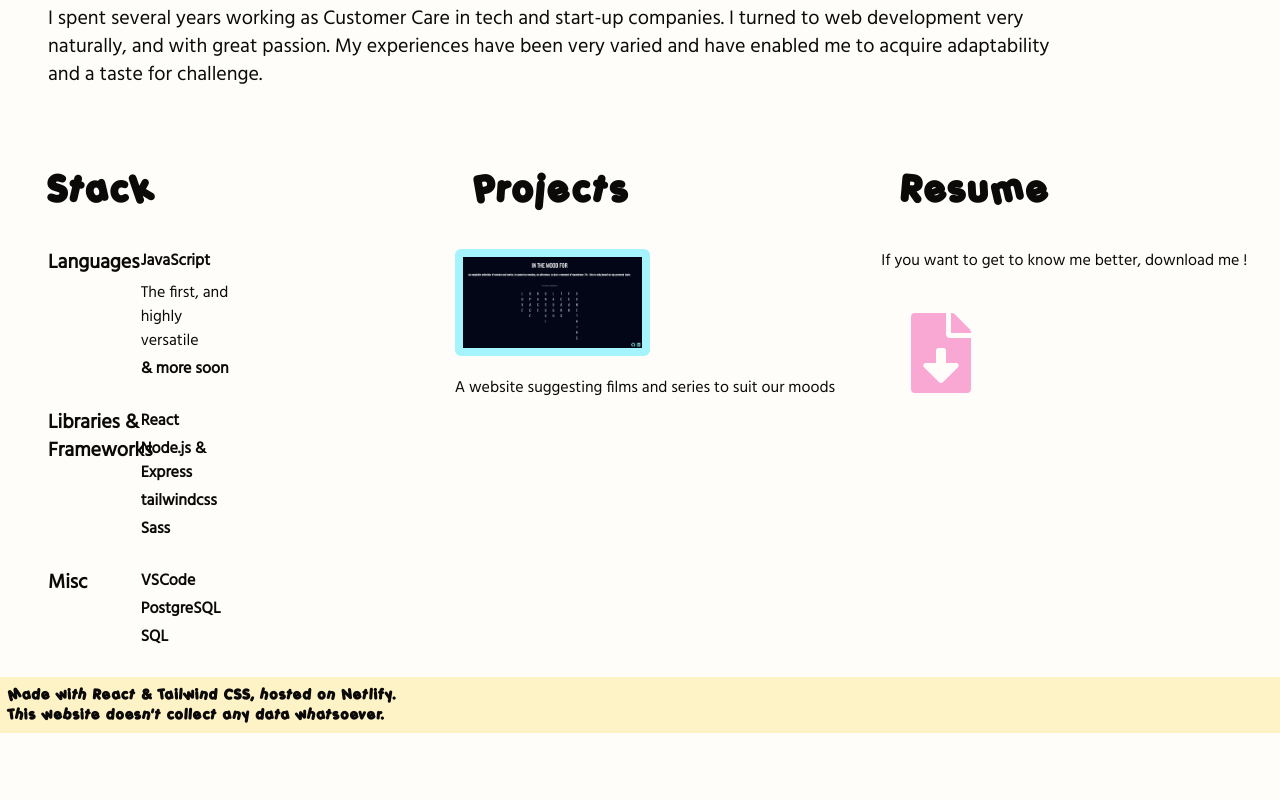
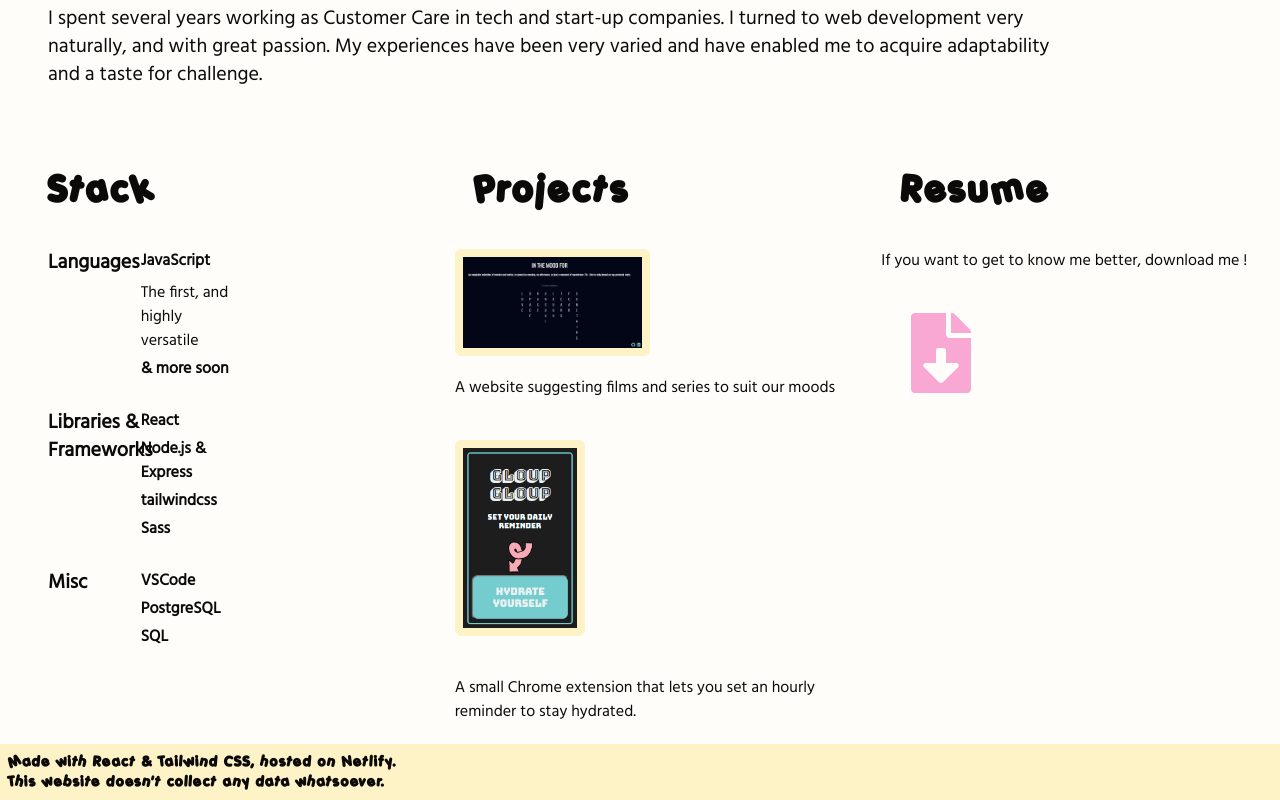
Before and after one commit to miazarre/mia-is-here, a React (Create React App) app: page / in a window 1280 px wide. Shown: the part 331-1131 px from the top of the page. Before the commit the page ends 1064 px from the top, so only its background shows below. Built offline with nearby package versions, Linux system fonts and the light colour scheme.

Commit message:
Adding new project on Projects section 'Gloup Gloup' + update style

```diff
--- a/src/components/Home/Projects/index.js
+++ b/src/components/Home/Projects/index.js
@@ -1,4 +1,5 @@
 import intheMood from '../../../assets/images/in-the-mood.png';
+import gloupGloup from '../../../assets/images/gloup-gloup-chrome-ext.png';
 
 const Projects = () => {
   return (
@@ -16,11 +17,28 @@ const Projects = () => {
             <img
               src={intheMood}
               alt="In the Mood for Website"
-              className="w-3/4 sm:w-3/6 border-8 border-cyan-200 rounded-md transition-transform duration-300 ease-in-out transform-gpu hover:scale-125 hover-border"
+              className="w-3/4 sm:w-3/6 border-8 border-amber-100 rounded-md transition-transform duration-300 ease-in-out transform-gpu hover:scale-125 hover-border"
             />
           </a>
           <p className="pt-5 font-second text-stone-950 dark:text-stone-200">
             A website suggesting films and series to suit our moods
+          </p>
+        </div>
+        <div className="mt-10 ml-5">
+          <a
+            href="https://github.com/miazarre/gloup-gloup-chrome-ext"
+            target="_blank"
+            rel="noopener noreferrer"
+          >
+            <img
+              src={gloupGloup}
+              alt="Gloup Gloup Chrome Extension"
+              className="w-2/4 sm:w-2/6 border-8 border-amber-100 rounded-md transition-transform duration-300 ease-in-out transform-gpu hover:scale-125 hover-border"
+            />
+          </a>
+          <p className="pt-10 font-second text-stone-950 dark:text-stone-200">
+            A small Chrome extension that lets you set an hourly reminder to
+            stay hydrated.
           </p>
         </div>
       </div>
--- a/src/index.css
+++ b/src/index.css
@@ -35,7 +35,7 @@ body {
 }
 
 .hover-border:hover {
-  border-color: #fe671e;
+  border-color: #6bbd60;
 }
 
 .toggleDarkBtn {
```
Also changed, not shown: src/assets/images/gloup-gloup-chrome-ext.png (added).
